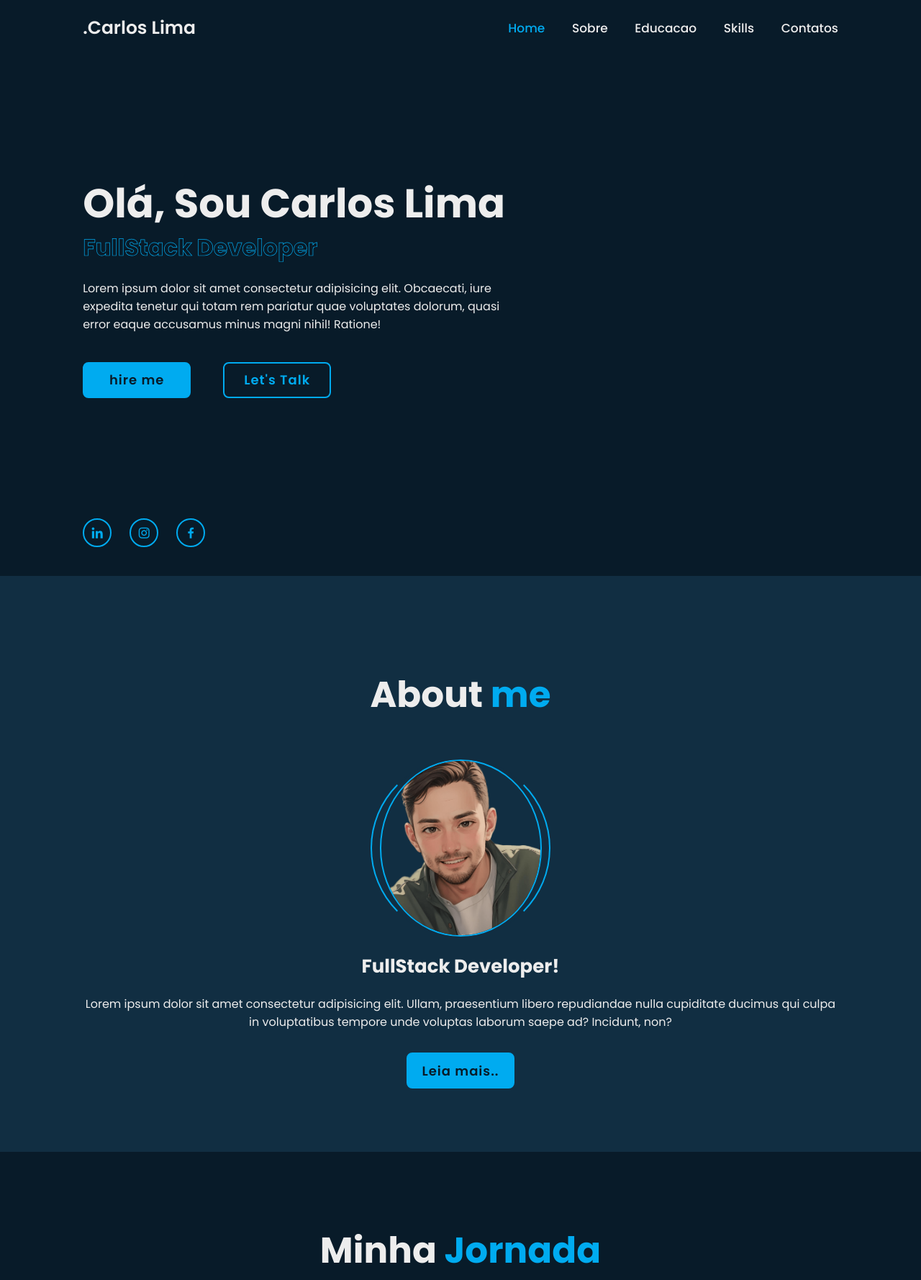
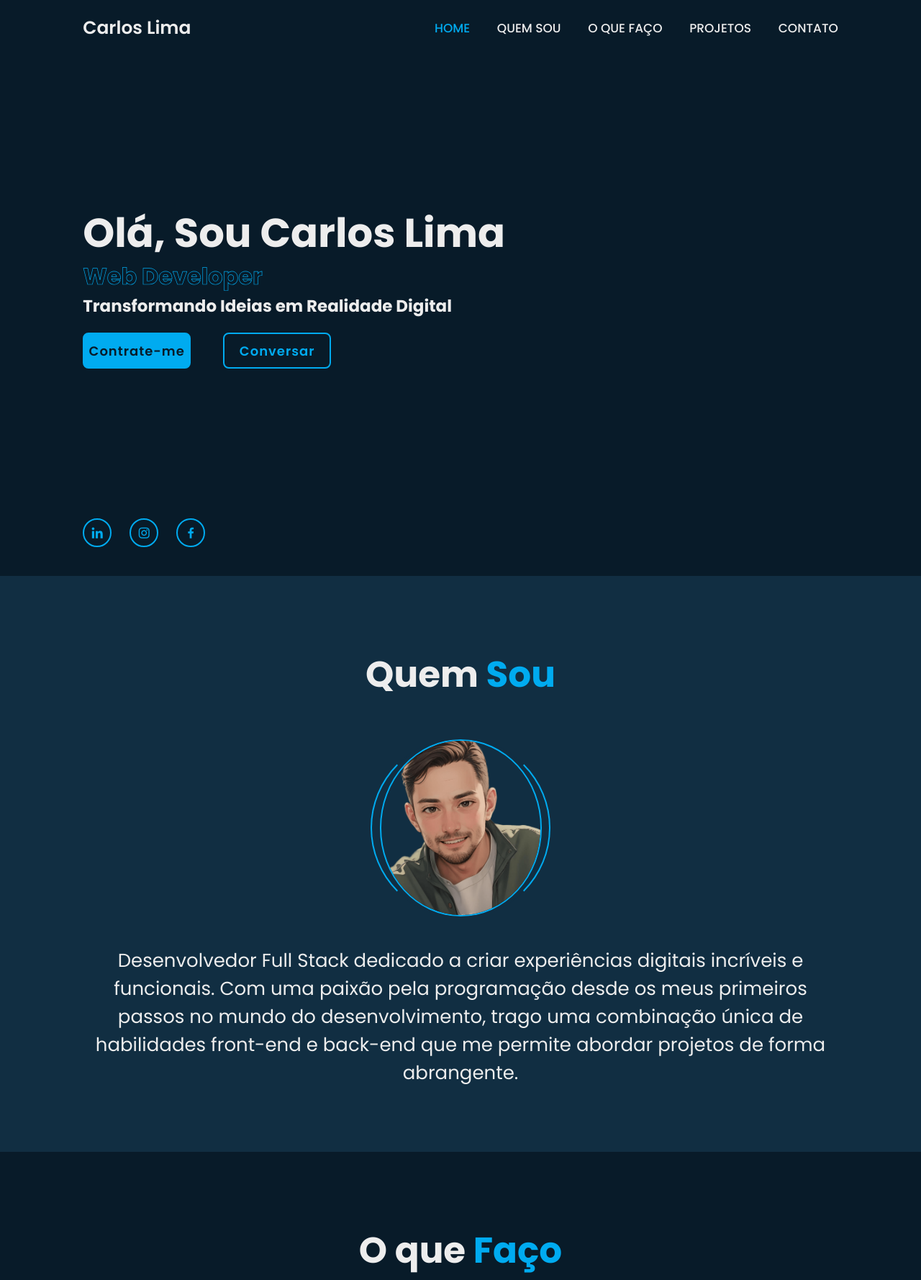
Before and after one commit to ccarlosllima/portifolio, a plain HTML site: page index.html in a window 1280 px wide. Shown: the top 1778 px of the page at 72% size. Drawn offline with nearby package versions, Linux system fonts and the light colour scheme.

Commit message:
atualizacao de informacoes pessoais

```diff
--- a/css/style.css
+++ b/css/style.css
@@ -100,8 +100,7 @@ section {
 
 .home-content .text-animate {
     position: relative;
-    width: 32.8rem;
-
+    width: 58rem;
 }
 
 .home-content .text-animate h3 {
@@ -109,6 +108,11 @@ section {
     font-weight: 700;
     color: transparent;
     -webkit-text-stroke: .7px var(--main-color);
+}
+
+.home-content .text-animate h2 {
+    font-size: 2.3rem;
+    padding-bottom: 2rem;
 }
 
 .home-content p {
@@ -301,7 +305,7 @@ span {
 }
 
 .about-content p {
-    font-size: 1.6rem;
+    font-size: 2.6rem;
     margin: 2rem 0 3rem;
 }
 
@@ -681,6 +685,7 @@ span {
 
     .footer p {
         margin-top: 2rem;
+        align-items: center;
     }
 }
 
--- a/index.html
+++ b/index.html
@@ -14,16 +14,16 @@
 
 <body>
     <header class="header">
-        <a href="#" class="logo">.Carlos Lima</a>
+        <a href="#" class="logo">Carlos Lima</a>
 
         <div class="bx bx-menu" id="menu-icon"></div>
 
         <nav class="navbar">
-            <a href="#home" class="active">Home</a>
-            <a href="#about">Sobre</a>
-            <a href="#education">Educacao</a>
-            <a href="#skills">Skills</a>
-            <a href="#contact">Contatos</a>
+            <a href="#home" class="active">HOME</a>
+            <a href="#about">QUEM SOU</a>
+            <a href="#education">O QUE FAÇO</a>
+            <a href="#skills">PROJETOS</a>
+            <a href="#contact">CONTATO</a>
 
             <span class="active-nav"></span>
         </nav>
@@ -34,20 +34,18 @@
         <div class="home-content">
             <h1>Olá, Sou <span>Carlos Lima</span></h1>
             <div class="text-animate">
-                <h3>FullStack Developer</h3>
+                <h3>Web Developer</h3>
+
+                <h2>Transformando Ideias em Realidade Digital</h2>
+
             </div>
-            <p>
-                Lorem ipsum dolor sit amet consectetur adipisicing elit.
-                Obcaecati, iure expedita tenetur qui totam rem pariatur quae voluptates dolorum,
-                quasi error eaque accusamus minus magni nihil! Ratione!
-            </p>
             <div class="btn-box">
-                <a href="#" class="btn">hire me</a>
-                <a href="#" class="btn">Let's Talk</a>
+                <a href="#contact" class="btn">Contrate-me</a>
+                <a href="#contact" class="btn">Conversar</a>
             </div>
         </div>
         <div class="home-sci">
-            <a href="#"><i class='bx bxl-linkedin'></i></a>
+            <a href="https://www.linkedin.com/in/carlos-lima-373210ab/"><i class='bx bxl-linkedin'></i></a>
             <a href="#"><i class='bx bxl-instagram'></i></a>
             <a href="#"><i class='bx bxl-facebook'></i></a>
         </div>
@@ -56,7 +54,7 @@
     <!-- About section -->
     <section class="about" id="about">
 
-        <h2 class="heading">About <span>me</span></h2>
+        <h2 class="heading">Quem <span>Sou</span></h2>
 
         <div class="about-img">
             <img src="images/imagem_logo.png" alt="">
@@ -64,22 +62,21 @@
         </div>
 
         <div class="about-content">
-            <h3>FullStack Developer!</h3>
             <p>
-                Lorem ipsum dolor sit amet consectetur adipisicing elit.
-                Ullam, praesentium libero repudiandae nulla
-                cupiditate ducimus qui culpa in voluptatibus tempore unde voluptas laborum saepe ad?
-                Incidunt, non?
+                Desenvolvedor Full Stack dedicado a criar experiências digitais incríveis e
+                funcionais. Com uma paixão pela programação desde os meus primeiros passos no mundo do desenvolvimento,
+                trago uma combinação única de habilidades front-end e back-end que me permite abordar projetos de forma
+                abrangente.
             </p>
-            <div class="btn-box btns">
+            <!-- <div class="btn-box btns">
                 <a href="#" class="btn">Leia mais..</a>
-            </div>
+            </div> -->
         </div>
     </section>
 
     <!-- Education section and projects section -->
     <section class="education" id="education">
-        <h2 class="heading">Minha <span>Jornada</span> </h2>
+        <h2 class="heading">O que <span>Faço</span> </h2>
 
         <div class="education-row">
             <div class="education-column">
@@ -130,7 +127,7 @@
                     <div class="education-content">
                         <div class="content">
                             <div class="year"><i class='bx bxs-calendar'></i>2017 - 2018</div>
-                            <h3>Mater Dgree - University</h3>
+                            <a class="link" href="projetos.html"><h3>App Rede Social</h3></a>
                             <p>
                                 Lorem ipsum dolor sit amet consectetur adipisicing elit. Praesentium nobis tempora
                                 minima repellendus repudiandae quasi error nisi.
@@ -229,7 +226,7 @@
 
     <!-- Contact section -->
     <section class="contact" id="contact">
-        <h2 class="heading">Contate <span>me</span></h2>
+        <h2 class="heading">Fale <span>Comigo</span></h2>
 
         <form action="" method="get">
             <div class="input-box">
```
